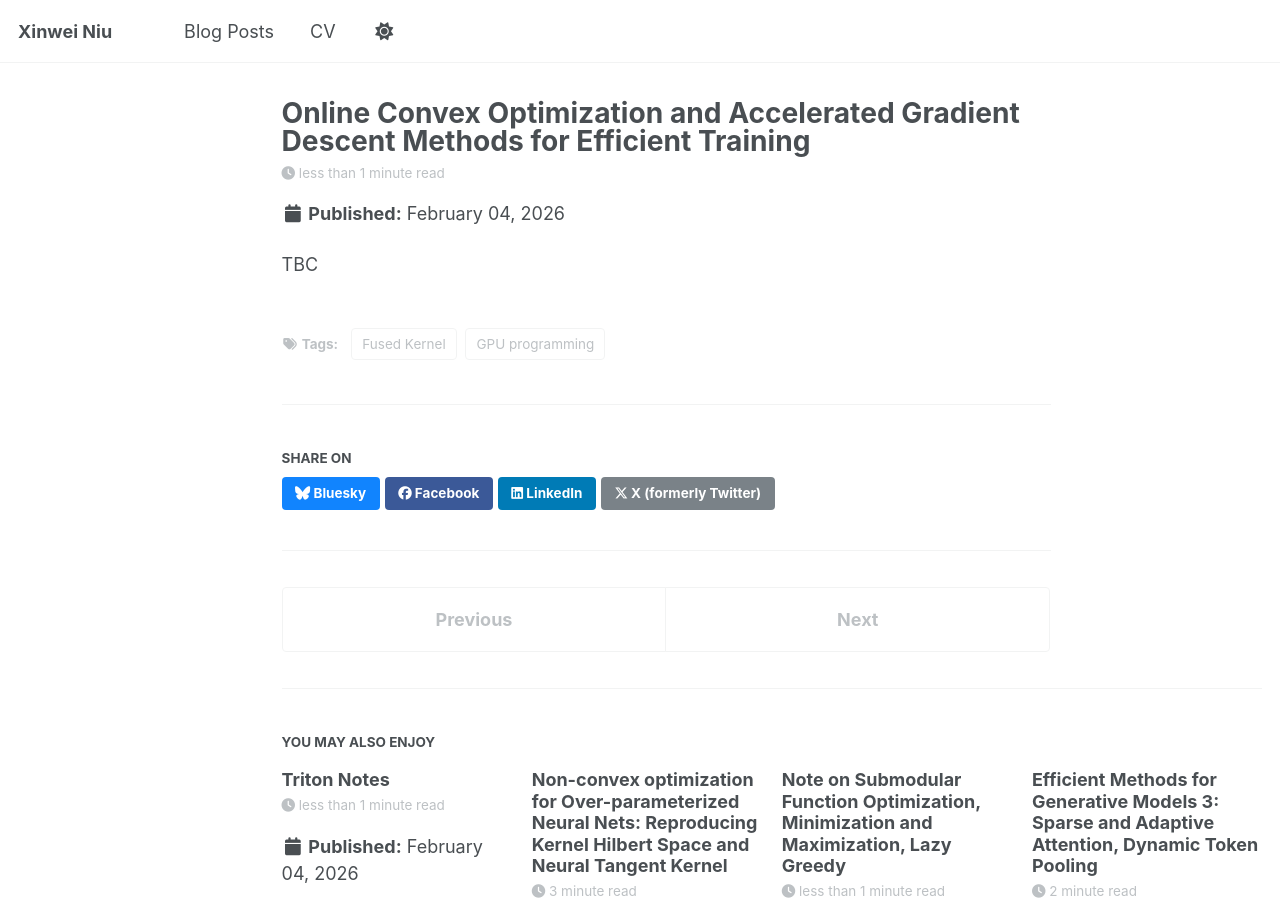
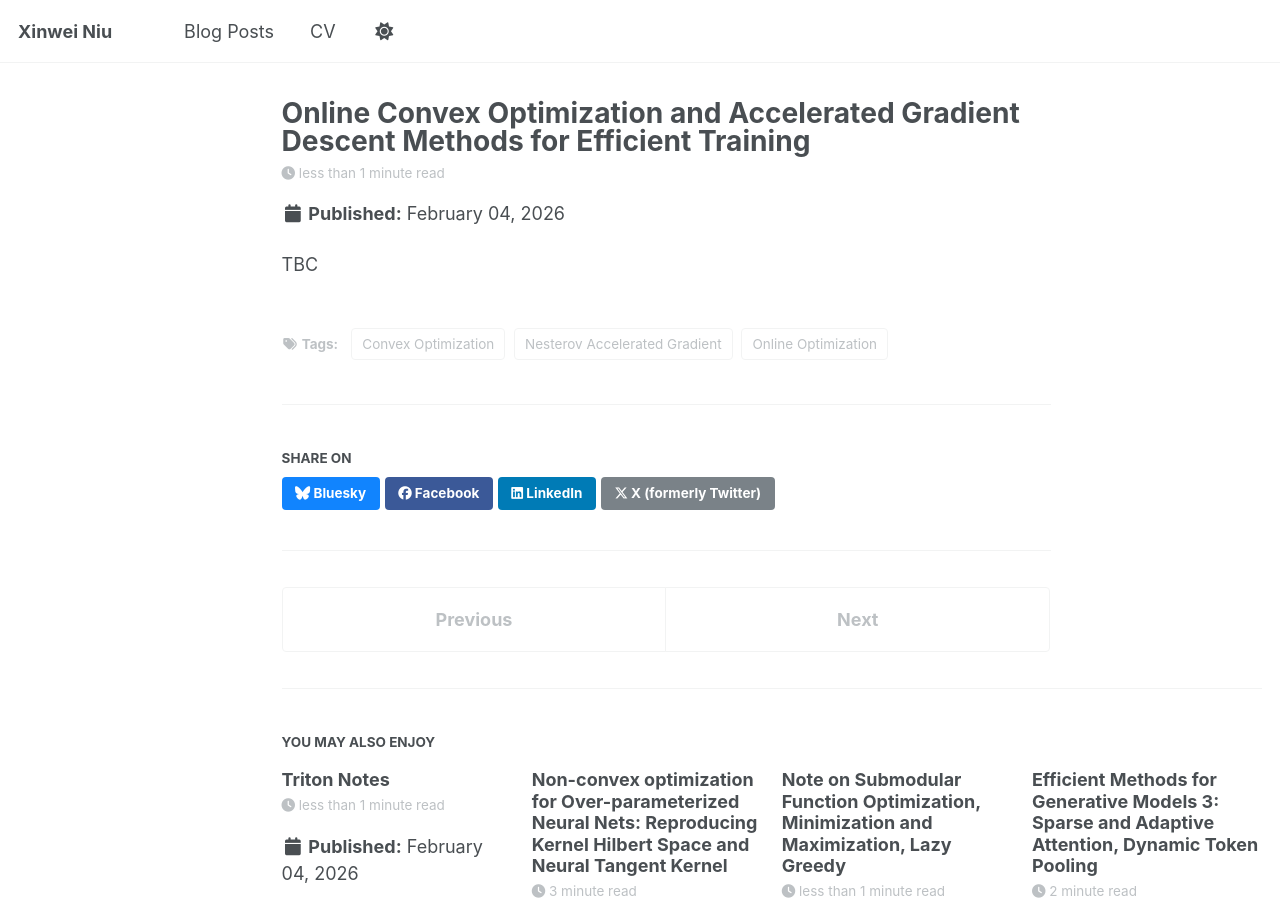
Before and after one commit to xinwei-niu/xinwei-niu.github.io, a Jekyll site: the page built from _posts/2026-02-04-blog-post-Blog-on-Optimization.md, in a window 1280 px wide and 900 px high. Built offline with Jekyll 4.4.1, drawn with Linux system fonts in a browser that asks for light colours; a script that is not in the unit is left out.

Commit message:
Refine the notations

```diff
--- a/_posts/2026-02-04-blog-post-Blog-on-Optimization.md
+++ b/_posts/2026-02-04-blog-post-Blog-on-Optimization.md
@@ -3,8 +3,9 @@ title: 'Online Convex Optimization and Accelerated Gradient Descent Methods for
 date: 2026-02-04
 permalink: /posts/2026/02/blog-Triton/
 tags:
-  - GPU programming
-  - Fused Kernel
+  - Convex Optimization
+  - Online Optimization
+  - Nesterov Accelerated Gradient
 
 layout: single
 sidebar:
```
